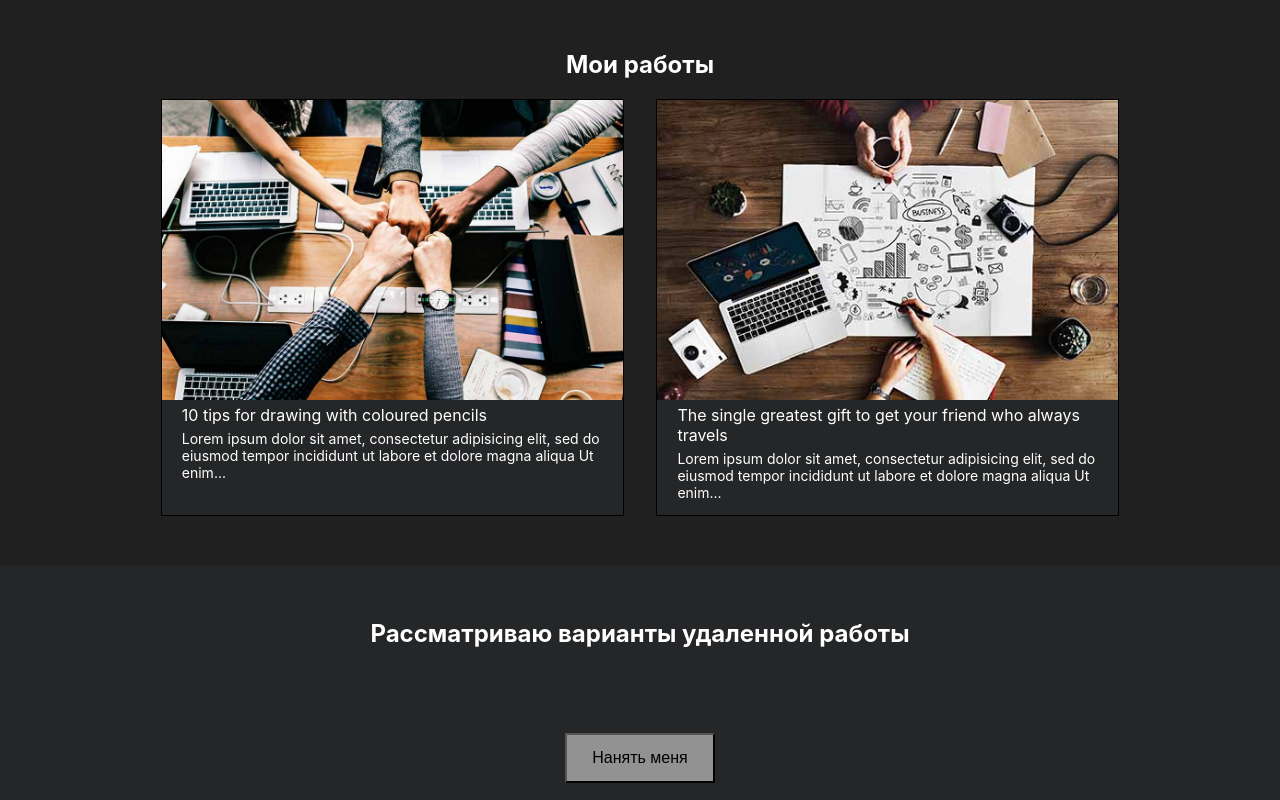
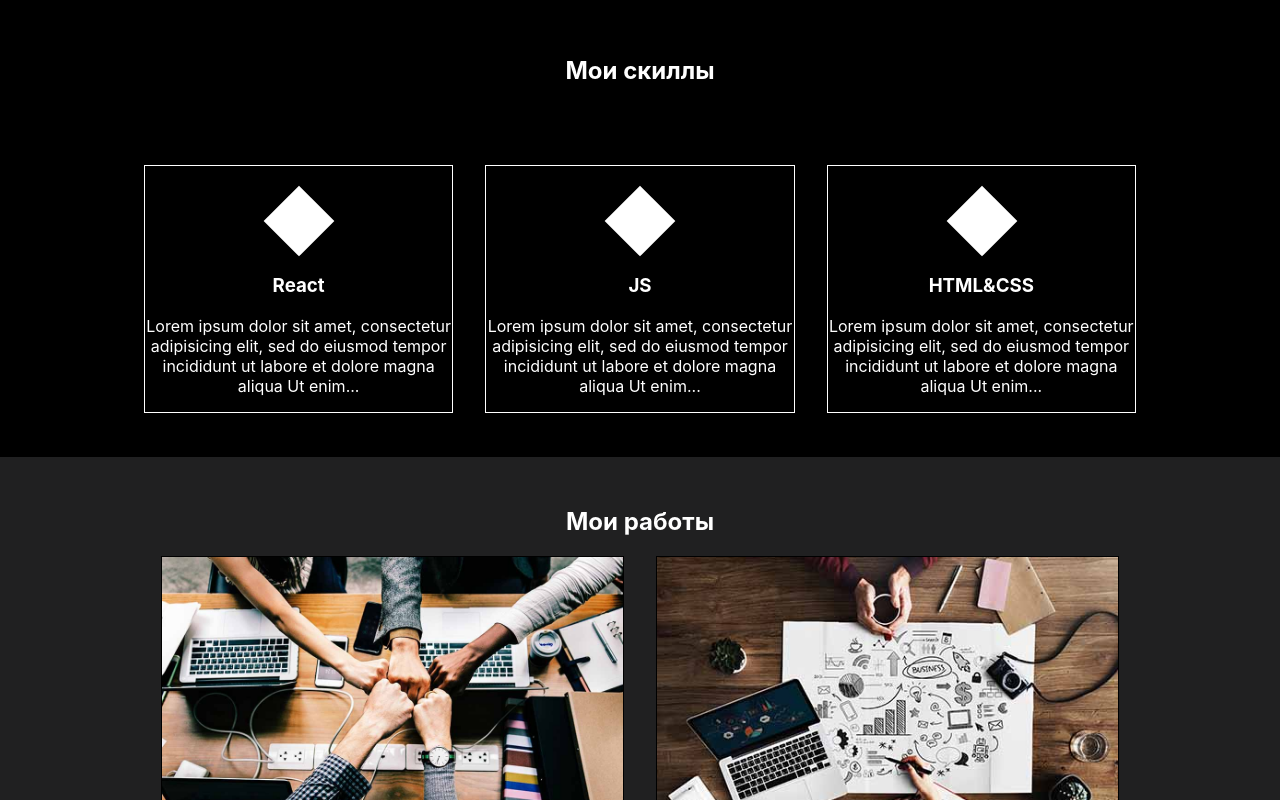
Before and after one commit to makhnev-a/react-portfolio, a React (Create React App) app: page / in a window 1280 px wide. Shown: the top 800 px of the page. Built offline with nearby package versions, Linux system fonts and the light colour scheme.

Commit message:
refactoring my skills

```diff
--- a/src/App.js
+++ b/src/App.js
@@ -13,7 +13,7 @@ const App = () => {
         <div className="App">
             {/*<Header/>*/}
             {/*<About/>*/}
-            {/*<MySkills/>*/}
+            <MySkills/>
             <MyWorks/>
             <WorkOptions/>
             <Contacts/>
--- a/src/components/MySkills/MySkills.jsx
+++ b/src/components/MySkills/MySkills.jsx
@@ -3,14 +3,41 @@ import styles from './MySkills.module.css';
 import Skill from "./Skill/Skill";
 
 const MySkills = () => {
+    const skillsData = [
+        {
+            id: 1,
+            title: 'React',
+            desc: 'Lorem ipsum dolor sit amet, consectetur adipisicing elit, sed do eiusmod tempor incididunt ut labore et dolore magna aliqua Ut enim...'
+        },
+        {
+            id: 1,
+            title: 'JS',
+            desc: 'Lorem ipsum dolor sit amet, consectetur adipisicing elit, sed do eiusmod tempor incididunt ut labore et dolore magna aliqua Ut enim...'
+        },
+        {
+            id: 1,
+            title: 'HTML&CSS',
+            desc: 'Lorem ipsum dolor sit amet, consectetur adipisicing elit, sed do eiusmod tempor incididunt ut labore et dolore magna aliqua Ut enim...'
+        }
+    ];
+
     return (
         <section className={styles.skills}>
             <div className={styles.container}>
                 <h2>Мои скиллы</h2>
                 <div className={styles.skillsBlock}>
-                    <Skill/>
-                    <Skill/>
-                    <Skill/>
+                    {
+                        skillsData.map((item) => (
+                            <Skill
+                                title={item.title}
+                                desc={item.desc}
+                                key={item.id}
+                            />
+                        ))
+                    }
+                    {/*<Skill/>*/}
+                    {/*<Skill/>*/}
+                    {/*<Skill/>*/}
                 </div>
             </div>
         </section>
--- a/src/components/MySkills/MySkills.module.css
+++ b/src/components/MySkills/MySkills.module.css
@@ -1,8 +1,13 @@
 .skills {
-    background-color: #DCFCE9;
-    height: 100vh;
+    background-color: #000000;
     display: flex;
     justify-content: center;
+    padding: 50px 0;
+    color: #fff;
+}
+
+.skills h2 {
+    margin-top: 0;
 }
 
 .container {
@@ -16,14 +21,25 @@
 
 .skillsBlock {
     display: flex;
-    justify-content: space-evenly;
-    flex-wrap: wrap;
+    justify-content: space-around;
+    /*flex-wrap: wrap;*/
     align-items: center;
-    flex-direction: row;
+    /*flex-direction: row;*/
     width: 100%;
     height: 80%;
 }
 
 .skillsBlock article {
-    border: 1px solid black;
+    border: 1px solid #fff;
+    width: 30%;
 }
+
+@media screen and (max-width: 768px) {
+    .skillsBlock {
+        flex-direction: column;
+    }
+
+    .skillsBlock article {
+        width: 100%;
+    }
+}
--- a/src/components/MySkills/Skill/Skill.jsx
+++ b/src/components/MySkills/Skill/Skill.jsx
@@ -1,18 +1,20 @@
 import React from "react";
 import styles from './Skill.module.css';
 
-const Skill = () => {
+const Skill = (props) => {
     return (
         <article className={styles.skillsItem}>
-            <div className={styles.skillsItemHeader}>
-                <div className={styles.skillsItemImg}>
-                    <img src="" alt="Картинка навыка"/>
-                </div>
-                <h3 className={styles.skillsItemHeading}>React</h3>
-            </div>
-            <div className={styles.skillsItemFooter}>
-                <p>Подробное описание навыка</p>
-            </div>
+            <h3>{props.title}</h3>
+            <p>{props.desc}</p>
+            {/*<div className={styles.skillsItemHeader}>*/}
+            {/*    <div className={styles.skillsItemImg}>*/}
+            {/*        <img src="" alt="Картинка навыка"/>*/}
+            {/*    </div>*/}
+            {/*    <h3 className={styles.skillsItemHeading}>{props.title}</h3>*/}
+            {/*</div>*/}
+            {/*<div className={styles.skillsItemFooter}>*/}
+            {/*    <p>{props.desc}</p>*/}
+            {/*</div>*/}
         </article>
     );
 };
--- a/src/components/MySkills/Skill/Skill.module.css
+++ b/src/components/MySkills/Skill/Skill.module.css
@@ -1,3 +1,24 @@
 .skillsItem {
-    width: 200px;
+    position: relative;
+    margin-top: 60px;
+    padding-top: 90px;
 }
+
+.skillsItem::before {
+    position: absolute;
+    content: '';
+    top: 30px;
+    left: 42%;
+    width: 50px;
+    height: 50px;
+    background: #fff;
+    transform: rotate(45deg);
+}
+
+.diamond {
+    width: 50px;
+    height: 50px;
+    background: #1eff00;
+    transform: rotate(-45deg);
+    margin: 60px 0 10px 310px;
+}
```
